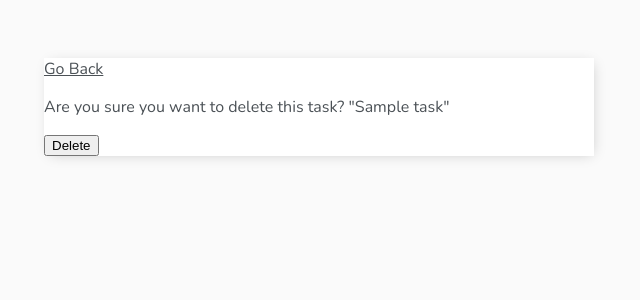
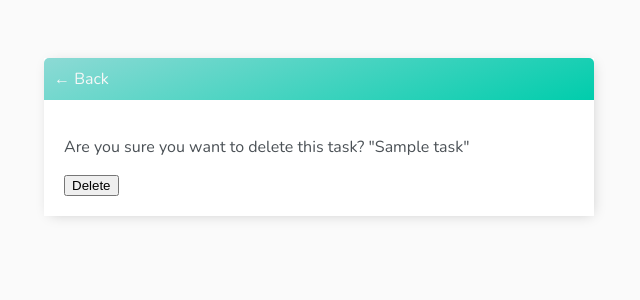
Before and after one commit to dmitry-zharinov/todo_list, a Django app: template base/templates/base/task_confirm_delete.html in a window 1280 px wide. Shown: the top 300 px of the page, without its empty margins (321-961 px from the left). Run offline with Django 3.2, Linux system fonts and the light colour scheme; the template is opened without the code that fills it: most values are stand-ins (such as "Sample title", 1, 10 or a date in 2020).

Commit message:
Add styles for delete page

```diff
--- a/base/templates/base/task_confirm_delete.html
+++ b/base/templates/base/task_confirm_delete.html
@@ -1,11 +1,15 @@
 {% extends 'base/main.html' %}
 {% block content %}
+    <div class="header-bar">
+        <a href="{% url 'tasks' %}">&#8592; Back</a>
+    </div>
 
-    <a href="{% url 'tasks' %}">Go Back</a>
-    <form method="POST">
-        {% csrf_token %}
-        <p>Are you sure you want to delete this task? "{{task}}"</p>
-        <input type="submit" value="Delete"/>
-    </form>
+    <div class="card-body">
+        <form method="POST">
+            {% csrf_token %}
+            <p>Are you sure you want to delete this task? "{{task}}"</p>
+            <input type="submit" value="Delete"/>
+        </form>
+    </div>
 
 {% endblock content %}
```
